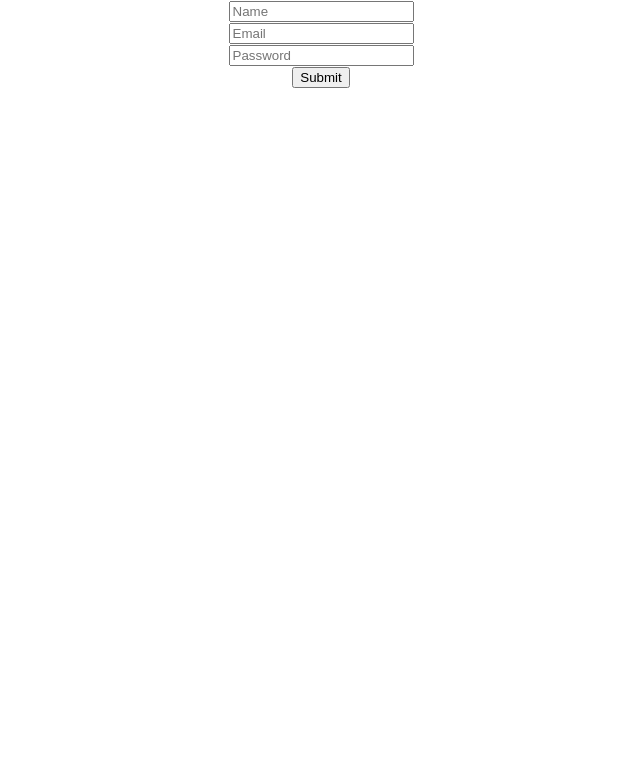
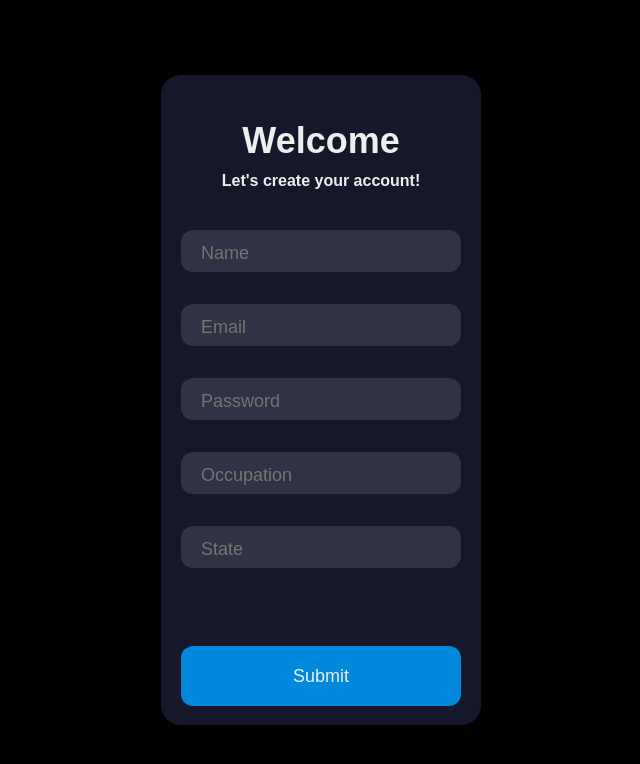
Before and after one commit to zalbrech/FetchFE, a React (Create React App) app in the folder fetch-fe/: page / in a window 1280 px wide. Shown: the top 764 px of the page, without its empty margins (319-959 px from the left). Built offline with nearby package versions, Linux system fonts and the light colour scheme.

Commit message:
added state and occupation. form styling.

```diff
--- a/fetch-fe/src/App.css
+++ b/fetch-fe/src/App.css
@@ -38,9 +38,6 @@
   padding:0.5rem;
 }
 
-.input {
-  margin-left: 0.25rem;
-}
 
 @keyframes App-logo-spin {
   from {
--- a/fetch-fe/src/App.js
+++ b/fetch-fe/src/App.js
@@ -16,6 +16,9 @@ class Form extends React.Component {
       nameError: '',
       passwordError: '',
       emailError: '',
+      stateError: '',
+      occupationError: '',
+
     };
   }
 
@@ -23,6 +26,8 @@ class Form extends React.Component {
     let nameError = '';
     let emailError = '';
     let passwordError = '';
+    let stateError = '';
+    let occupationError = '';
 
     if (this.state.name.length < 1) {
       nameError = 'Name cannot be blank';
@@ -38,8 +43,16 @@ class Form extends React.Component {
       passwordError = 'Password must be at least 6 characters';
     }
 
+    if (!this.state.state) {
+      stateError = 'State cannot be blank';
+    }
+
+    if (!this.state.occupation) {
+      occupationError = 'Occupation cannot be blank'
+    }
+
     if (emailError || nameError || passwordError) {
-      this.setState({ emailError, nameError, passwordError });
+      this.setState({ emailError, nameError, passwordError, stateError, occupationError });
       return false;
     }
 
@@ -59,6 +72,8 @@ class Form extends React.Component {
         nameError: '',
         emailError: '',
         passwordError: '',
+        occupationError: '',
+        stateError: '',
       });
     }
   };
@@ -73,35 +88,59 @@ class Form extends React.Component {
     return (
       <div className="centered">
       <form className="form" onSubmit={this.handleSubmit}>
-        <div>
-          <input
+        <div className="title">Welcome</div>
+        <div className="subtitle">Let's create your account!</div>
+        <div className="input-container ic1">
+          <input className="input"
             name="name"
             placeholder="Name"
             value={this.state.name}
             onChange={this.handleChange}
           />
-          <div>{this.state.nameError}</div>
+          <div className="error">{this.state.nameError}</div>
         </div>
-        <div>
-          <input
+        <div className ="input-container ic2">
+          <input className="input"
             name="email"
             placeholder="Email"
             value={this.state.email}
             onChange={this.handleChange}
           />
-          <div>{this.state.emailError}</div>
+          <div className="error">{this.state.emailError}</div>
         </div>
-        <div>
-          <input
+        <div className="input-container ic2">
+          <input className="input"
             type="password"
             name="password"
             placeholder="Password"
             value={this.state.password}
             onChange={this.handleChange}
           />
-          <div>{this.state.passwordError}</div>
+          <div className="error">{this.state.passwordError}</div>
         </div>
-        <button type="submit">Submit</button>
+
+        <div className="input-container ic2">
+          <input className="input"
+            name="occupation"
+            placeholder="Occupation"
+            value={this.state.occupation}
+            onChange={this.handleChange}
+          />
+          <div className="error">{this.state.occupationError}</div>
+        </div><div className="input-container ic2">
+          <input className="input"
+            name="state"
+            placeholder="State"
+            value={this.state.state}
+            onChange={this.handleChange}
+          />
+          <div className="error">{this.state.stateError}</div>
+        </div>
+
+        <div className="input-container ic1">
+        <button className="submit" type="submit">Submit</button>
+        </div>
+
       </form>
       </div>
     );
--- a/fetch-fe/src/index.css
+++ b/fetch-fe/src/index.css
@@ -6,6 +6,86 @@ body {
   -webkit-font-smoothing: antialiased;
   -moz-osx-font-smoothing: grayscale;
 
+  align-items: center;
+  background-color: #000;
+  display: flex;
+  justify-content: center;
+  height: 100vh;
+
+}
+
+.title {
+  color: #eee;
+  font-family: sans-serif;
+  font-size: 36px;
+  font-weight: 600;
+  margin-top: 25px;
+}
+
+.subtitle {
+  color: #eee;
+  font-family: sans-serif;
+  font-size: 16px;
+  font-weight: 600;
+  margin-top: 10px;
+}
+
+.form {
+  background-color: #15172b;
+  border-radius: 20px;
+  box-sizing: border-box;
+  height: 650px;
+  padding: 20px;
+  width: 320px;
+}
+
+.error {
+  size: 1rem;
+  color: #e34819;
+  text-align: center;
+}
+
+.input-container {
+  height: 42px;
+  position: relative;
+  width: 100%;
+}
+
+.ic1 {
+  margin-top: 40px;
+}
+
+.ic2 {
+  margin-top: 32px;
+}
+
+.input {
+  background-color: #303245;
+  border-radius: 12px;
+  border: 0;
+  box-sizing: border-box;
+  color: #eee;
+  font-size: 18px;
+  height: 100%;
+  outline: 0;
+  padding: 4px 20px 0;
+  width: 100%;
+  align-items: center;
+}
+
+.submit {
+  background-color: #08d;
+  border-radius: 12px;
+  border: 0;
+  box-sizing: border-box;
+  color: #eee;
+  cursor: pointer;
+  font-size: 18px;
+  height: 60px;
+  margin-top: 38px;
+  outline: 0;
+  text-align: center;
+  width: 100%;
 }
 
 
```
